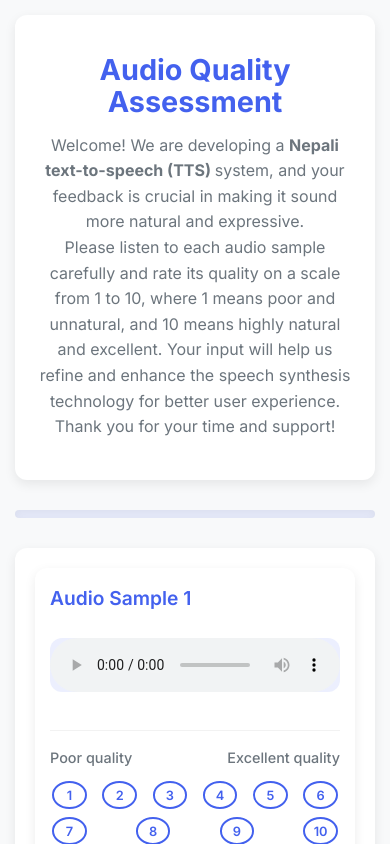
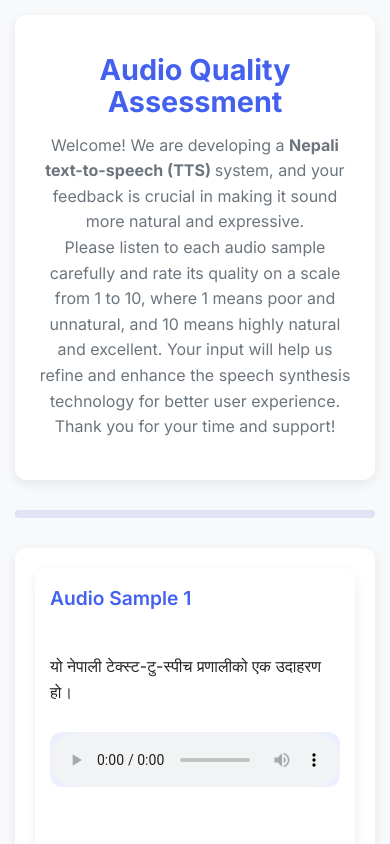
Before and after one commit to Aayush518/NepaliTTS-Audio-Quality-Assessment, a React (Vite) app: page /survey in a window 390 px wide. Shown: the top 844 px of the page. Built offline with nearby package versions, Linux system fonts and the light colour scheme.

Commit message:
design fix

```diff
--- a/src/pages/SurveyPage.jsx
+++ b/src/pages/SurveyPage.jsx
@@ -3,9 +3,24 @@ import { districts } from '../data/districts';
 
 function SurveyPage() {
   const [audioSamples] = useState([
-    { id: 1, title: 'Audio Sample 1', file: './assets/wavs/street_scene_1.wav' },
-    { id: 2, title: 'Audio Sample 2', file: './assets/wavs/street_scene_113.wav' },
-    { id: 3, title: 'Audio Sample 3', file: './assets/wavs/street_scene_1.wav' },
+    {
+      id: 1,
+      title: 'Audio Sample 1',
+      file: './assets/wavs/street_scene_1.wav',
+      transcription: 'यो नेपाली टेक्स्ट-टु-स्पीच प्रणालीको एक उदाहरण हो।'
+    },
+    {
+      id: 2,
+      title: 'Audio Sample 2',
+      file: './assets/wavs/street_scene_113.wav',
+      transcription: 'आवाजको गुणस्तर कस्तो लाग्यो? कृपया मूल्यांकन गर्नुहोस्।'
+    },
+    {
+      id: 3,
+      title: 'Audio Sample 3',
+      file: './assets/wavs/street_scene_1.wav',
+      transcription: 'तपाईंको प्रतिक्रिया हाम्रो प्रणालीलाई सुधार गर्न मद्दत गर्नेछ।'
+    },
     // { id: 4, title: 'Audio Sample 4', file: './assets/wavs/street_scene_1.wav' },
     // { id: 5, title: 'Audio Sample 5', file: './assets/wavs/street_scene_1.wav' },
   ]);
@@ -222,6 +237,13 @@ function RatingForm({ sample, rating, listened, onRate, onListen, animationDelay
         </div>
       </div>
 
+      {/* Add the Nepali transcription here */}
+      {sample.transcription && (
+        <div className="transcription-container">
+          <p className="transcription-text">{sample.transcription}</p>
+        </div>
+      )}
+
       <div className="audio-player">
         <audio controls id={`audio${sample.id}`} onEnded={handleAudioEnded}>
           <source src={sample.file} type="audio/wav" />
--- a/src/styles/LandingPage.css
+++ b/src/styles/LandingPage.css
@@ -1250,3 +1250,90 @@
     height: 34px;
   }
 }
+
+/* Add responsive styles for the survey page */
+/* Survey Page Rating Buttons Responsive Styles */
+.rating-buttons {
+  display: flex;
+  flex-wrap: wrap;
+  justify-content: space-between;
+  gap: 10px;
+  margin-top: 10px;
+}
+
+.rating-btn {
+  flex: 0 0 calc(10% - 10px);
+  aspect-ratio: 1/1;
+  border-radius: 50%;
+  font-weight: bold;
+  border: 2px solid var(--primary-color);
+  background-color: white;
+  color: var(--primary-color);
+  cursor: pointer;
+  transition: all 0.2s ease;
+  display: flex;
+  align-items: center;
+  justify-content: center;
+  padding: 0;
+  min-width: 36px;
+  min-height: 36px;
+}
+
+.rating-btn.selected {
+  background-color: var(--primary-color);
+  color: white;
+  transform: scale(1.1);
+}
+
+/* Audio player responsive styles */
+audio {
+  width: 100%;
+  margin-top: 10px;
+  margin-bottom: 20px;
+  height: auto;
+  min-height: 40px;
+}
+
+/* Mobile responsive adjustments */
+@media (max-width: 768px) {
+  .rating-buttons {
+    gap: 8px;
+    justify-content: center;
+  }
+
+  .rating-btn {
+    flex: 0 0 calc(18% - 8px);
+    min-width: 40px;
+    min-height: 40px;
+    font-size: 1rem;
+  }
+
+  audio {
+    min-height: 50px;
+  }
+
+  .rating-label {
+    display: flex;
+    justify-content: space-between;
+    width: 100%;
+    margin-bottom: 10px;
+    font-size: 0.9rem;
+  }
+}
+
+@media (max-width: 480px) {
+  .rating-buttons {
+    gap: 6px;
+  }
+
+  .rating-btn {
+    flex: 0 0 calc(18% - 6px);
+    min-width: 44px;
+    min-height: 44px;
+    font-size: 1.1rem;
+  }
+
+  audio {
+    min-height: 55px;
+  }
+}
--- /dev/null
+++ b/src/styles/SurveyPage.css
@@ -0,0 +1,24 @@
+/* Add these styles to your existing CSS file */
+
+.transcription-container {
+  background-color: rgba(67, 97, 238, 0.05);
+  border-left: 3px solid var(--primary-color, #4361ee);
+  border-radius: 4px;
+  padding: 12px 15px;
+  margin: 15px 0;
+}
+
+.transcription-text {
+  font-family: 'Noto Sans Devanagari', 'Mukta', sans-serif;
+  font-size: 1.1rem;
+  line-height: 1.6;
+  color: #333;
+  text-align: left;
+  margin: 0;
+}
+
+@media (max-width: 768px) {
+  .transcription-text {
+    font-size: 1rem;
+  }
+}
```
